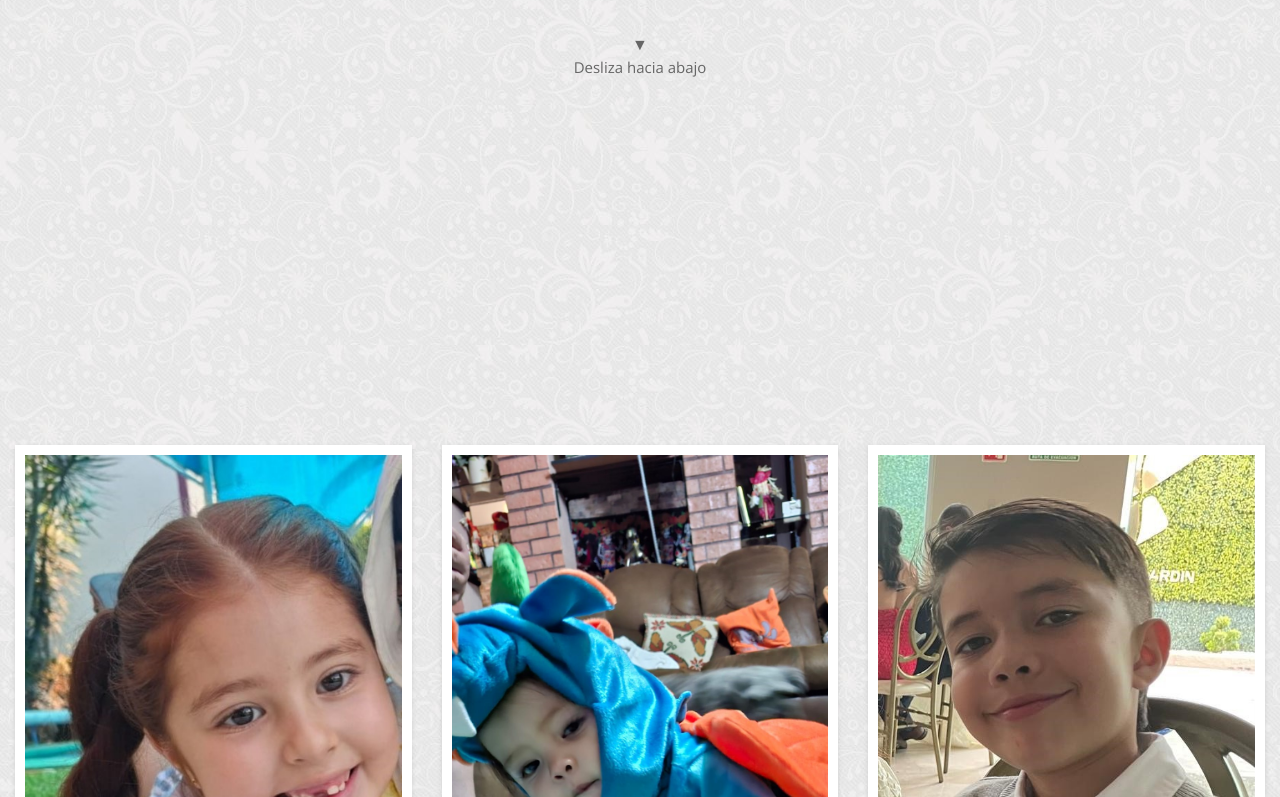
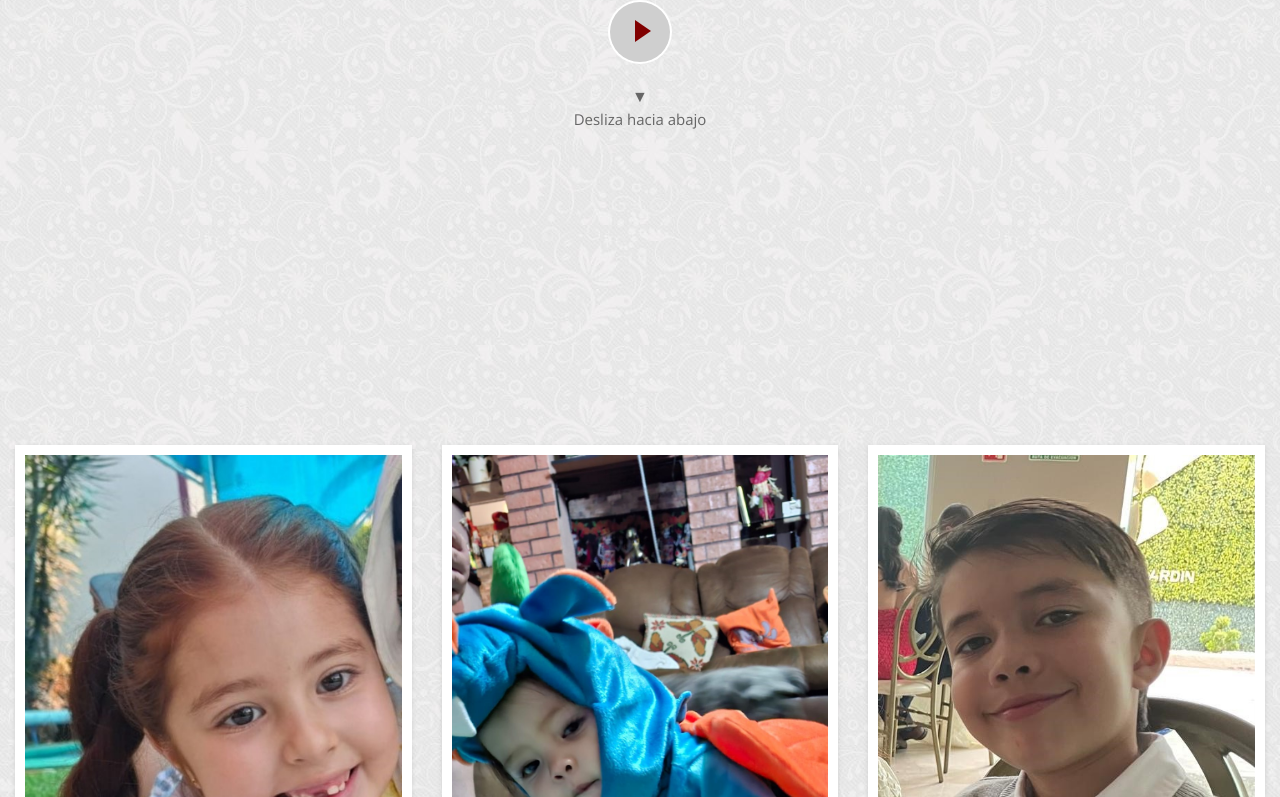
Before and after one commit to DanielAlcala24/Bautizo.Comunion, a website: page index.html in a window 1280 px wide. Shown: the part 455-1252 px from the top of the page. Drawn offline with nearby package versions, Linux system fonts and the light colour scheme; a web font is replaced by a local one.

Commit message:
fin del proyecto

```diff
--- a/css/style.css
+++ b/css/style.css
@@ -1102,3 +1102,78 @@ select.form-control:not([size]):not([multiple]){
 .footer-box .footer-company-name a:hover{
 	color: #63c7bd;
 }
+
+
+
+
+
+
+
+
+
+.btn-play {
+	position: relative;
+	margin-top: 50px;
+	display: block;
+	box-sizing: content-box;
+	width: 16px;
+	height: 26px;
+	border-radius: 100%;
+	border: none;
+	outline: none !important;
+	padding: 18px 20px 20px 28px;
+	background: #FFFFFF;
+  }
+
+  .btn-play:before {
+	content: "";
+	position: absolute;
+	z-index: 0;
+	left: 50%;
+	top: 50%;
+	transform: translateX(-50%) translateY(-50%);
+	display: block;
+	width: 60px;
+	height: 60px;
+	background: #FFFFFF;
+	border-radius: 100%;
+	animation: pulse-border 1500ms ease-out infinite;
+  }
+
+  .btn-play:after {
+	content: "";
+	position: absolute;
+	z-index: 1;
+	left: 50%;
+	top: 50%;
+	transform: translateX(-50%) translateY(-50%);
+	display: block;
+	width: 60px;
+	height: 60px;
+	background: #cfcfcf;
+	border-radius: 100%;
+	transition: all 200ms;
+  }
+
+  .btn-play span {
+	display: block;
+	position: relative;
+	z-index: 3;
+	width: 0;
+	height: 0;
+	left: -1px;
+	border-left: 16px solid #800000;
+	border-top: 11px solid transparent;
+	border-bottom: 11px solid transparent;
+  }
+
+
+  .wp{
+	background: #01c954;
+	color: hsl(0, 0%, 100%);
+	padding: 5px 10px;
+	display: inline-block;
+	font-size: 18px;
+	font-weight: 500;
+	text-transform: uppercase;
+}
--- a/index.html
+++ b/index.html
@@ -60,9 +60,17 @@
 						<div class="title-box">
 							<h2>Bautizo <br><span> & <br></span> Primera Comunion </h2>
 						</div>
+
+						<button type="button" class="btn-play mx-auto" data-toggle="modal"
+                                data-src="" data-target="#videoModal" id="playButton">
+                                <span></span>
+                        </button>
+						<audio id="audioPlayer" src="audio/Billie_Eilish_-_CHIHIRO_(Español_+_Lyrics)___video_musical_[YouConvert.net].mp3"></audio>
+
 						<div class="arrow-down">
 							<span>&#x25BC;</span> <!-- Flecha hacia abajo -->
 						</div>
+
 						<div class="scroll-text">
 							<p>Desliza hacia abajo</p>
 						</div>
@@ -90,7 +98,7 @@
 						</div>
 						<div class="family-info">
 							<h4>Sabina Rojas Alvarez</h4>
-							<p>Madrina: María Del Pilar rojas piloni</p>
+							<p>Madrina: María Del Pilar Rojas Piloni</p>
 							<p><strong><em>Primera Comunion</em></strong></p>
 						</div>
 					</div>
@@ -133,7 +141,7 @@
 				<div class="col-lg-12">
 					<div class="title-box">
 						<h2>Evento</h2>
-						<p></p>
+						<p>Día: 12 Abril 2025</p>
 						<p>Hora de misa: 1pm</p>
 					</div>
 				</div>
@@ -164,6 +172,12 @@
 							<a href="https://maps.app.goo.gl/T3u5qbqDKG5xukxw5" target="_blank">Ver ubicación <i class="fa fa-angle-double-right" aria-hidden="true"></i></a>
 						</div>
                     </div>
+					<div class="serviceBox">
+						<h3 class="title">Confirmar <br> asistencia</h3>
+						<div class="event-inner" style="margin-bottom: 25px;">
+						<a class="wp" href="https://wa.me/5959574938?text=Hola,%20confirmo%20mi%20asistencia." target="_blank"> Confirmar <i class="fa fa-angle-double-right" aria-hidden="true"></i></a>
+						</div>
+					</div>
                 </div>
 
 
--- a/js/custom.js
+++ b/js/custom.js
@@ -140,3 +140,33 @@
 
 
 }(jQuery));
+
+
+ // Modal Video btn-play
+ $(document).ready(function () {
+	var $videoSrc;
+	$('.btn-play').click(function () {
+		$videoSrc = $(this).data("src");
+	});
+	console.log($videoSrc);
+
+	$('#videoModal').on('shown.bs.modal', function (e) {
+		$("#video").attr('src', $videoSrc + "?autoplay=1&amp;modestbranding=1&amp;showinfo=0");
+	})
+
+	$('#videoModal').on('hide.bs.modal', function (e) {
+		$("#video").attr('src', $videoSrc);
+	})
+});
+
+
+
+
+// Selecciona el botón y el reproductor de audio
+const playButton = document.getElementById('playButton');
+const audioPlayer = document.getElementById('audioPlayer');
+
+// Agrega el evento de clic al botón
+playButton.addEventListener('click', () => {
+    audioPlayer.play(); // Reproduce el audio
+});
--- /dev/null
+++ b/package.json
@@ -0,0 +1,5 @@
+{
+  "dependencies": {
+    "firebase": "^11.2.0"
+  }
+}
```
Also changed, not shown: 2 other files.
